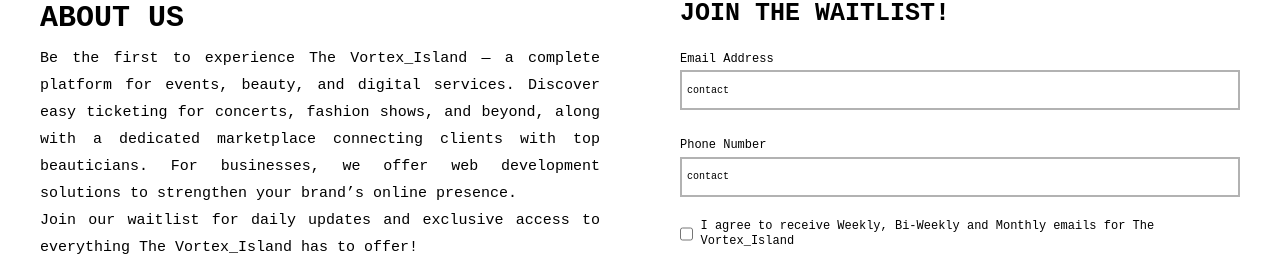
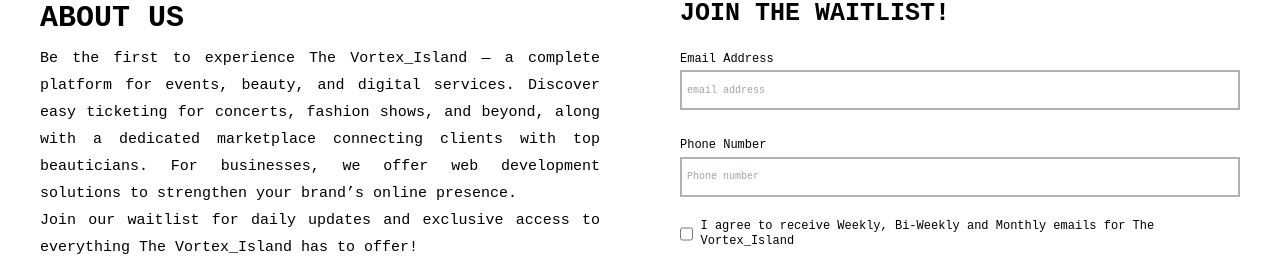
Before and after one commit to Beenflexxin01/Countdown, a React (Vite) app: page / in a window 1280 px wide. Shown: the part 459-715 px from the top of the page. Built offline with nearby package versions, Linux system fonts and the light colour scheme.

Commit message:
Initial commit

```diff
--- a/src/App.jsx
+++ b/src/App.jsx
@@ -91,7 +91,6 @@
                     placeholder="email address"
                     className={inputStyling}
                     required
-                    value="contact"
                   />
                 </li>
                 <li className="flex flex-col py-5">
@@ -103,16 +102,10 @@
                     placeholder="Phone number"
                     className={inputStyling}
                     required
-                    value="contact"
                   />
                 </li>
                 <li className="flex-co flex gap-3 py-4 align-middle">
-                  <input
-                    type="checkbox"
-                    className=""
-                    value="contact"
-                    required
-                  />
+                  <input type="checkbox" className="" required />
                   <label htmlFor="" className="text-1.2rem leading-tight">
                     I agree to receive Weekly, Bi-Weekly and Monthly emails for
                     The Vortex_Island
```
